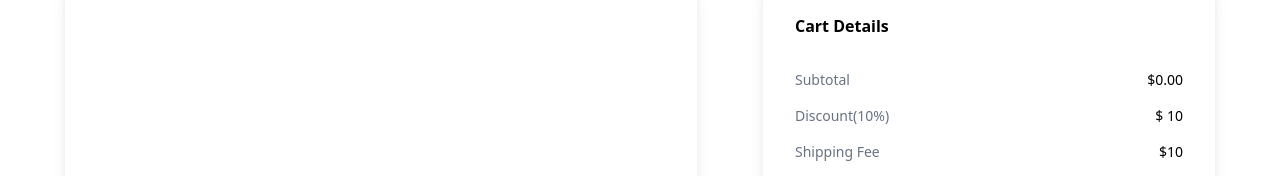
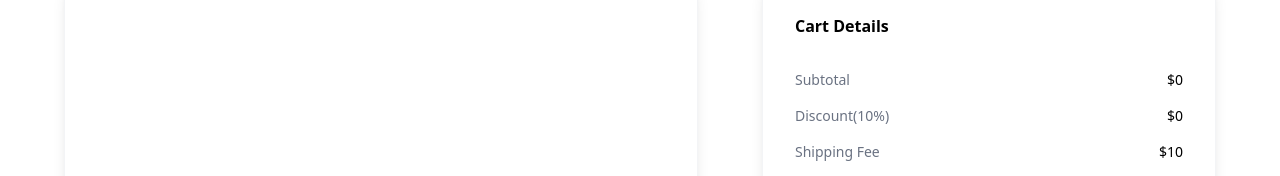
Before and after one commit to eyupkaratas/e-commerce-ui, a Next.js app in the folder client/: page /cart in a window 1280 px wide. Shown: the part 282-458 px from the top of the page. Built offline with nearby package versions, Linux system fonts and the light colour scheme.

Commit message:
refactor(cartstore, cart page): update cart store and cart page logic

```diff
--- a/client/src/app/cart/page.tsx
+++ b/client/src/app/cart/page.tsx
@@ -90,6 +90,11 @@ const CartPage = () => {
   const activeStep = parseInt(searchParams.get("step") || "1");
 
   const { cart, removeFromCart } = useCartStore();
+  const subTotal = parseFloat(
+    cart.reduce((acc, item) => acc + item.price * item.quantity, 0).toFixed(2)
+  );
+  const discountAmount = subTotal / 10;
+  const discountedPrice = subTotal - discountAmount;
   return (
     <div className="flex flex-col gap-8 items-center justify-center mt-12">
       {/* TITLE */}
@@ -127,7 +132,10 @@ const CartPage = () => {
           {activeStep === 1 ? (
             cart.map((item) => (
               /* SINGLE CART ITEM */
-              <div className="flex items-center justify-between" key={item.id}>
+              <div
+                className="flex items-center justify-between"
+                key={item.id + item.selectedSize + item.selectedColor}
+              >
                 {/* IMAGE AND DETAILS */}
                 <div className="flex gap-8">
                   {/* IMAGE */}
@@ -181,16 +189,11 @@ const CartPage = () => {
           <div className="flex flex-col gap-4">
             <div className="flex justify-between text-sm">
               <p className=" text-gray-500">Subtotal</p>
-              <p className=" font-medium">
-                $
-                {cart
-                  .reduce((acc, item) => acc + item.price * item.quantity, 0)
-                  .toFixed(2)}
-              </p>
+              <p className=" font-medium">${subTotal}</p>
             </div>
             <div className="flex justify-between text-sm">
               <p className=" text-gray-500">Discount(10%)</p>
-              <p className=" font-medium">$ 10</p>
+              <p className=" font-medium">${discountAmount}</p>
             </div>
             <div className="flex justify-between text-sm">
               <p className=" text-gray-500">Shipping Fee</p>
@@ -199,12 +202,7 @@ const CartPage = () => {
             <hr className="border-gray-200" />
             <div className="flex justify-between ">
               <p className=" text-gray-800 font-semibold">Total</p>
-              <p className=" font-medium">
-                $
-                {cart
-                  .reduce((acc, item) => acc + item.price * item.quantity, 0)
-                  .toFixed(2)}
-              </p>
+              <p className=" font-medium">${discountedPrice.toFixed(2)}</p>
             </div>
           </div>
           {activeStep === 1 && (
--- a/client/src/components/ShoppingCartIcon.tsx
+++ b/client/src/components/ShoppingCartIcon.tsx
@@ -13,7 +13,7 @@ const ShoppingCartIcon = () => {
         className="absolute -top-3 -right-3 bg-amber-400 text-gray-600 rounded-full w-4 h-4 flex items-center justify-center text-xs font-medium
       "
       >
-        {cart.length}
+        {cart.reduce((acc, item) => acc + item.quantity, 0)}
       </span>
     </Link>
   );
--- a/client/src/stores/cartstore.ts
+++ b/client/src/stores/cartstore.ts
@@ -7,7 +7,21 @@ const useCartStore = create<CartStoreStateType & CartStoreActionsType>()(
     (set) => ({
       cart: [],
       addToCart: (product) =>
-        set((state) => ({ cart: [...state.cart, product] })),
+        set((state) => {
+          const existingIndex = state.cart.findIndex(
+            (p) =>
+              p.id === product.id &&
+              p.selectedSize === product.selectedSize &&
+              p.selectedColor === product.selectedColor
+          );
+          if (existingIndex !== -1) {
+            const updatedCart = [...state.cart];
+            updatedCart[existingIndex].quantity += product.quantity || 1;
+            return { cart: updatedCart };
+          } else {
+            return { cart: [...state.cart, { ...product }] };
+          }
+        }),
       removeFromCart: (product) =>
         set((state) => ({
           cart: state.cart.filter((p) => p.id !== product.id),
```
